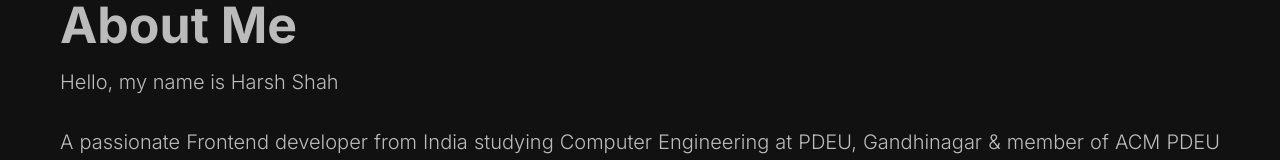
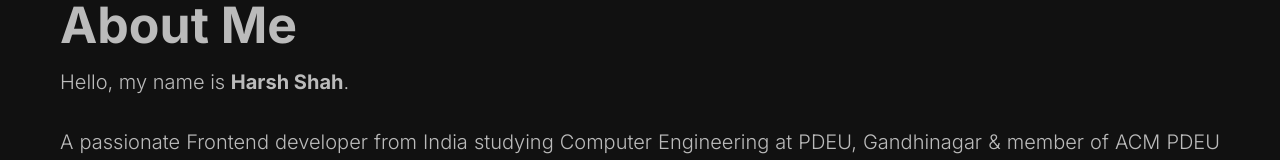
Before and after one commit to shaharsh624/portfolio, a Next.js app: page /about in a window 1280 px wide. Shown: the part 165-325 px from the top of the page. Built offline with nearby package versions, Linux system fonts and the light colour scheme.

Commit message:
Updated About Section

```diff
--- a/src/app/about/page.jsx
+++ b/src/app/about/page.jsx
@@ -20,7 +20,7 @@ const About = () => {
         <div className={styles.item}>
           <h1 className={styles.title}>About Me</h1>
           <p className={styles.desc}>
-            Hello, my name is Harsh Shah <br/> <br/>
+            Hello, my name is <b>Harsh Shah</b>. <br/> <br/>
             A passionate Frontend developer from India studying Computer Engineering at PDEU, Gandhinagar & member of ACM PDEU Student Chapter. I am a driven and motivated developer with a passion for solving complex problems & creating elegant and efficient solutions. When I was introduced to programming, I built a basic billing system. This fueled up my passion for building new things and using code to solve daily problems.
             <br/><br/>
             I am exploring my varied interests and challenging myself to do things. Presently, I have a good knowledge of Web Development, Java and Data Structures. I am trying my hands on Machine Learning.
```
